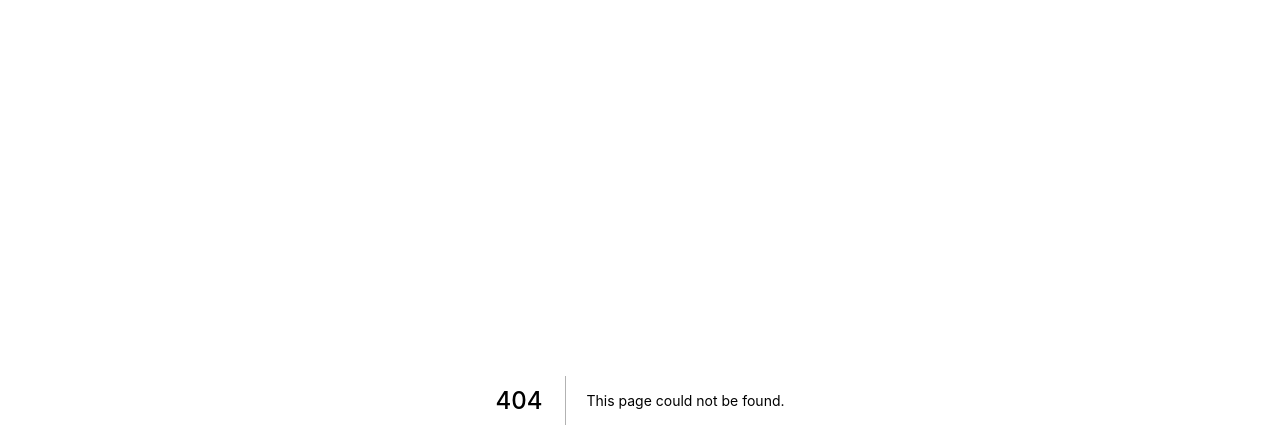
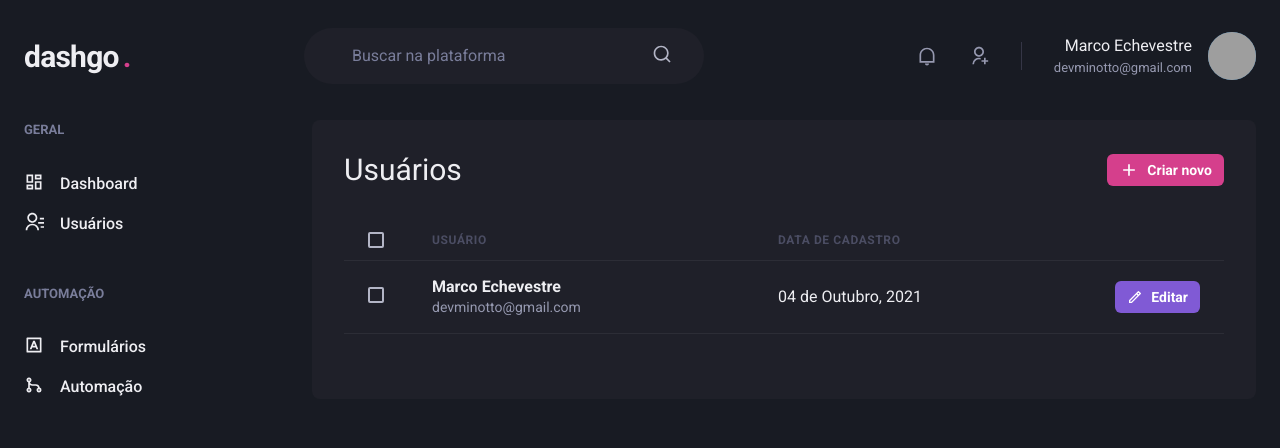
Before and after one commit to marcoaminotto/dashgo-ignite, a Next.js app: page /users in a window 1280 px wide. Before the commit this address had no page. Shown: the top 448 px of the page. Built offline with nearby package versions, Linux system fonts and the light colour scheme; grey boxes are pictures that could not be loaded.

Commit message:
Create structure of user-list page

```diff
--- /dev/null
+++ b/src/pages/users/index.tsx
@@ -0,0 +1,87 @@
+import {
+  Box,
+  Button,
+  Checkbox,
+  Flex,
+  Heading,
+  Icon,
+  Table,
+  Tbody,
+  Td,
+  Text,
+  Thead,
+  Tr,
+  Th,
+} from '@chakra-ui/react';
+import { RiAddLine, RiPencilLine } from 'react-icons/ri';
+
+import { Header } from '../../components/Header';
+import { Sidebar } from '../../components/Sidebar';
+
+export default function UserList() {
+  return (
+    <Box>
+      <Header />
+
+      <Flex w="100%" my="6" maxWidth={1480} mx="auto" px="6">
+        <Sidebar />
+
+        <Box flex="1" borderRadius={8} bg="gray.800" p="8">
+          <Flex mb="8" justify="space-between" align="center">
+            <Heading size="lg" fontWeight="normal">
+              Usuários
+            </Heading>
+            <Button
+              as="a"
+              size="sm"
+              fontSize="sm"
+              colorScheme="pink"
+              leftIcon={<Icon as={RiAddLine} fontSize="20" />}
+            >
+              Criar novo
+            </Button>
+          </Flex>
+          <Table colorScheme="whiteAlpha">
+            <Thead>
+              <Tr>
+                <Th px="6" color="gray.300" width="8">
+                  <Checkbox colorScheme="pink" />
+                </Th>
+                <Th>Usuário</Th>
+                <Th>Data de cadastro</Th>
+                <Th width="8"></Th>
+              </Tr>
+            </Thead>
+            <Tbody>
+              <Tr>
+                <Td px="6">
+                  <Checkbox colorScheme="pink" />
+                </Td>
+                <Td>
+                  <Box>
+                    <Text fontWeight="bold">Marco Echevestre</Text>
+                    <Text fontSize="sm" color="gray.300">
+                      devminotto@gmail.com
+                    </Text>
+                  </Box>
+                </Td>
+                <Td>04 de Outubro, 2021</Td>
+                <Td>
+                  <Button
+                    as="a"
+                    size="sm"
+                    fontSize="sm"
+                    colorScheme="purple"
+                    leftIcon={<Icon as={RiPencilLine} fontSize="16" />}
+                  >
+                    Editar
+                  </Button>
+                </Td>
+              </Tr>
+            </Tbody>
+          </Table>
+        </Box>
+      </Flex>
+    </Box>
+  );
+}
```
